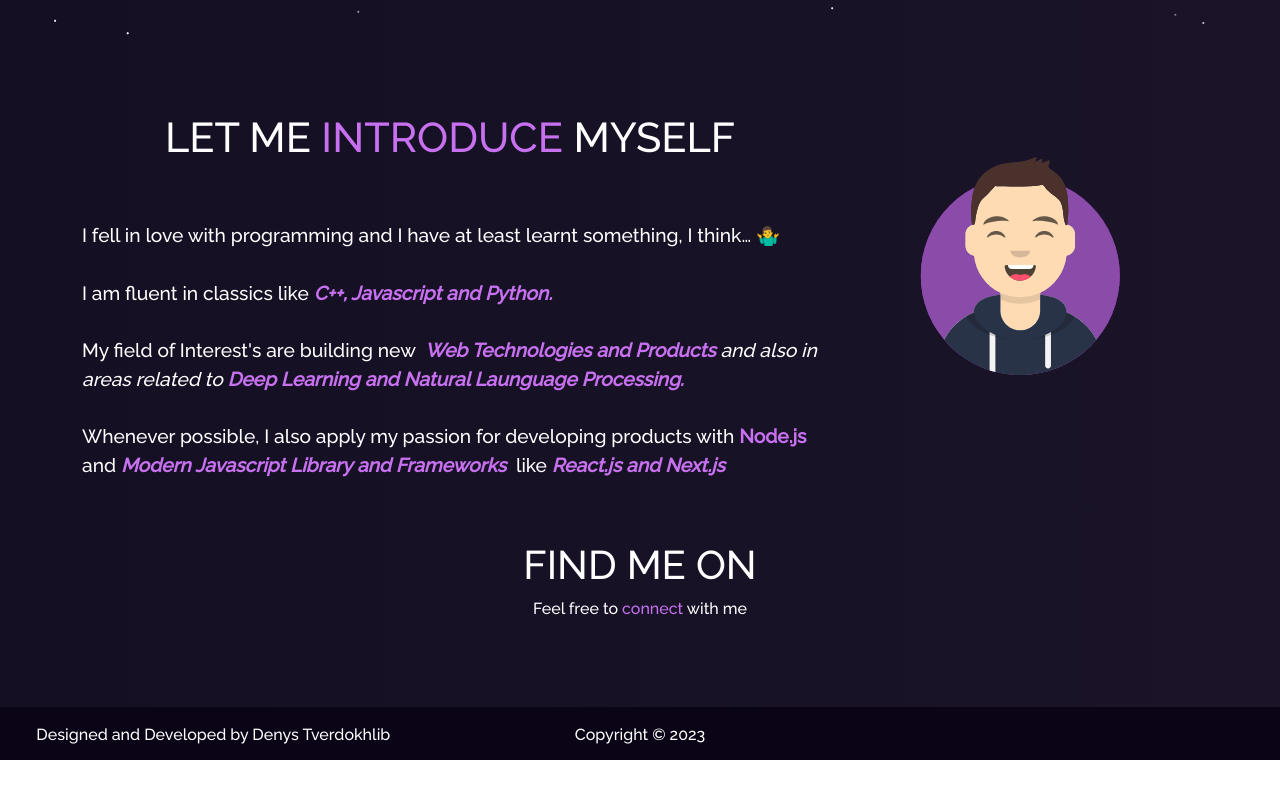
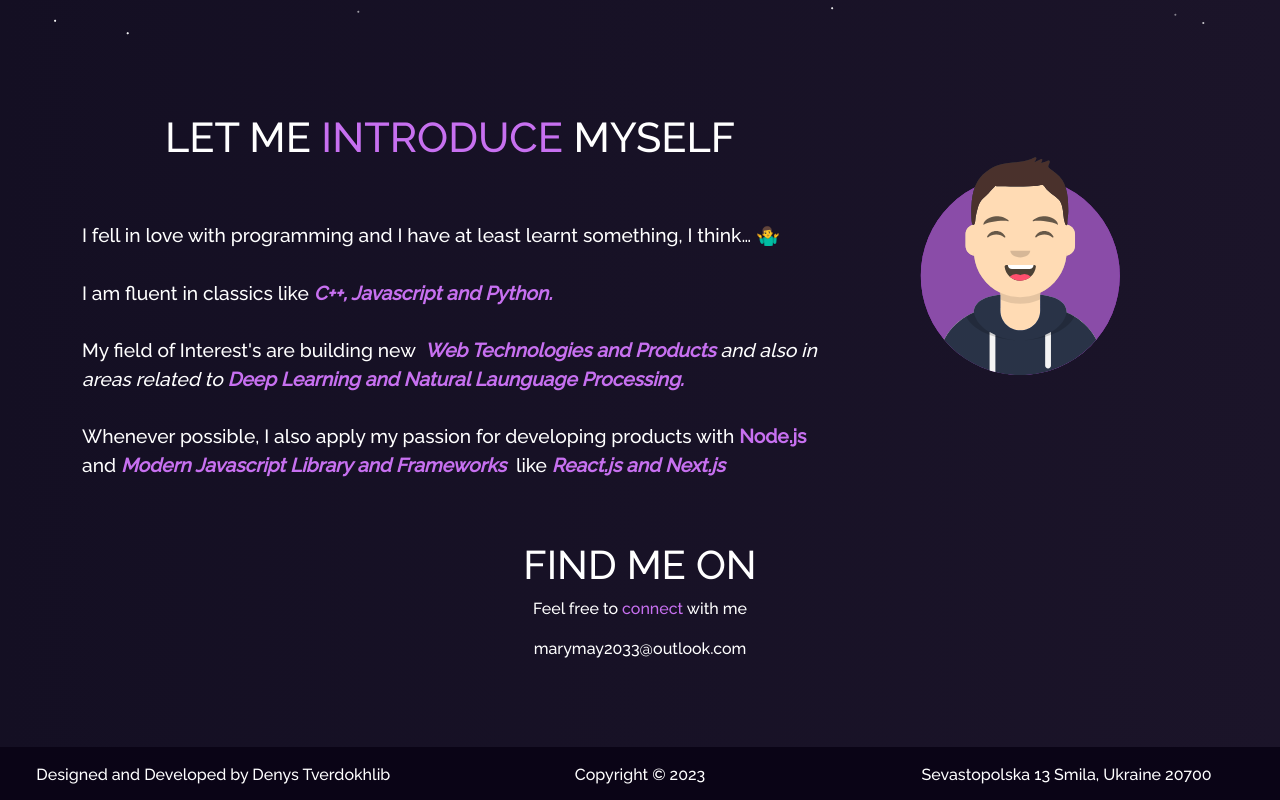
Before and after one commit to apolloworld/Portofolio, a React (Create React App) app: page / in a window 1280 px wide. Shown: the part 763-1563 px from the top of the page. Before the commit the page ends 1523 px from the top, so only its background shows below. Built offline with nearby package versions, Linux system fonts and the light colour scheme.

Commit message:
Add addtional information

```diff
--- a/src/components/Footer.js
+++ b/src/components/Footer.js
@@ -13,6 +13,10 @@ function Footer() {
         <Col md="4" className="footer-copywright">
           <h3>Copyright © {year}</h3>
         </Col>
+
+        <Col md="4" className="footer-copywright">
+          <h3>Sevastopolska 13 Smila, Ukraine 20700</h3>
+        </Col>
       </Row>
     </Container>
   );
--- a/src/components/Home/Home2.js
+++ b/src/components/Home/Home2.js
@@ -63,6 +63,7 @@ function Home2() {
             <p>
               Feel free to <span className="purple">connect </span>with me
             </p>
+            <p>marymay2033@outlook.com</p>
           </Col>
         </Row>
       </Container>
```
